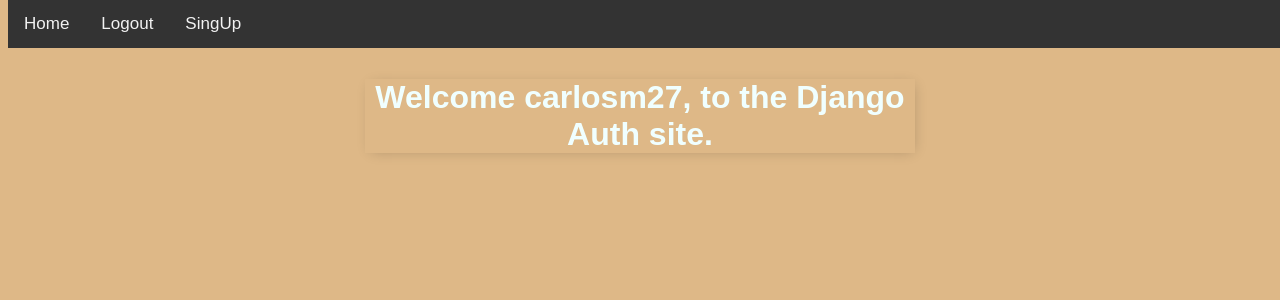
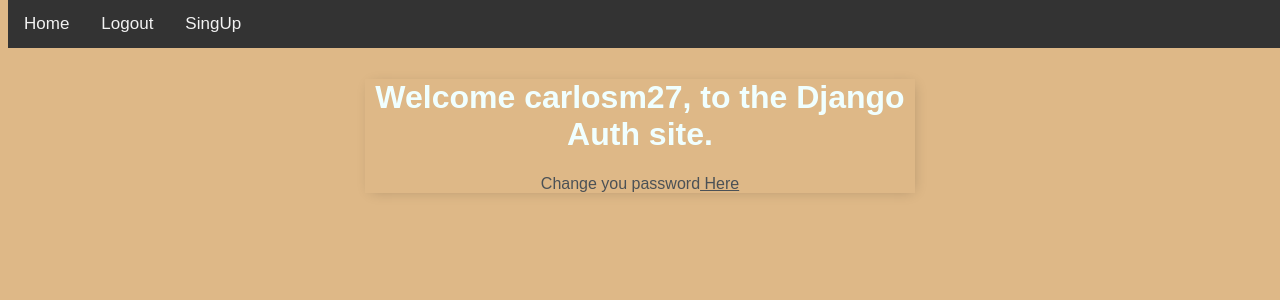
Before and after one commit to carlosm27/blog, a Django app: page /home/ in a window 1280 px wide. Shown: the top 300 px of the page. Run offline with Django 4.2, Linux system fonts and the light colour scheme; a user stored in the database is signed in.

Commit message:
Add authentication for changing password

```diff
--- a/django_authentication/user_auth/templates/user_auth/home.html
+++ b/django_authentication/user_auth/templates/user_auth/home.html
@@ -5,6 +5,9 @@
   <body>
   	<div class= "greeting">
 	    <h1> Welcome {{ user.username|default:'' }}, to the Django Auth site.</h1>
+      {% if user.is_authenticated %}
+        <p> Change you password<a href="{% url 'password_change' %}"> Here</a></p>
+      {% endif %}
   	</div>
 
   </body>
```
